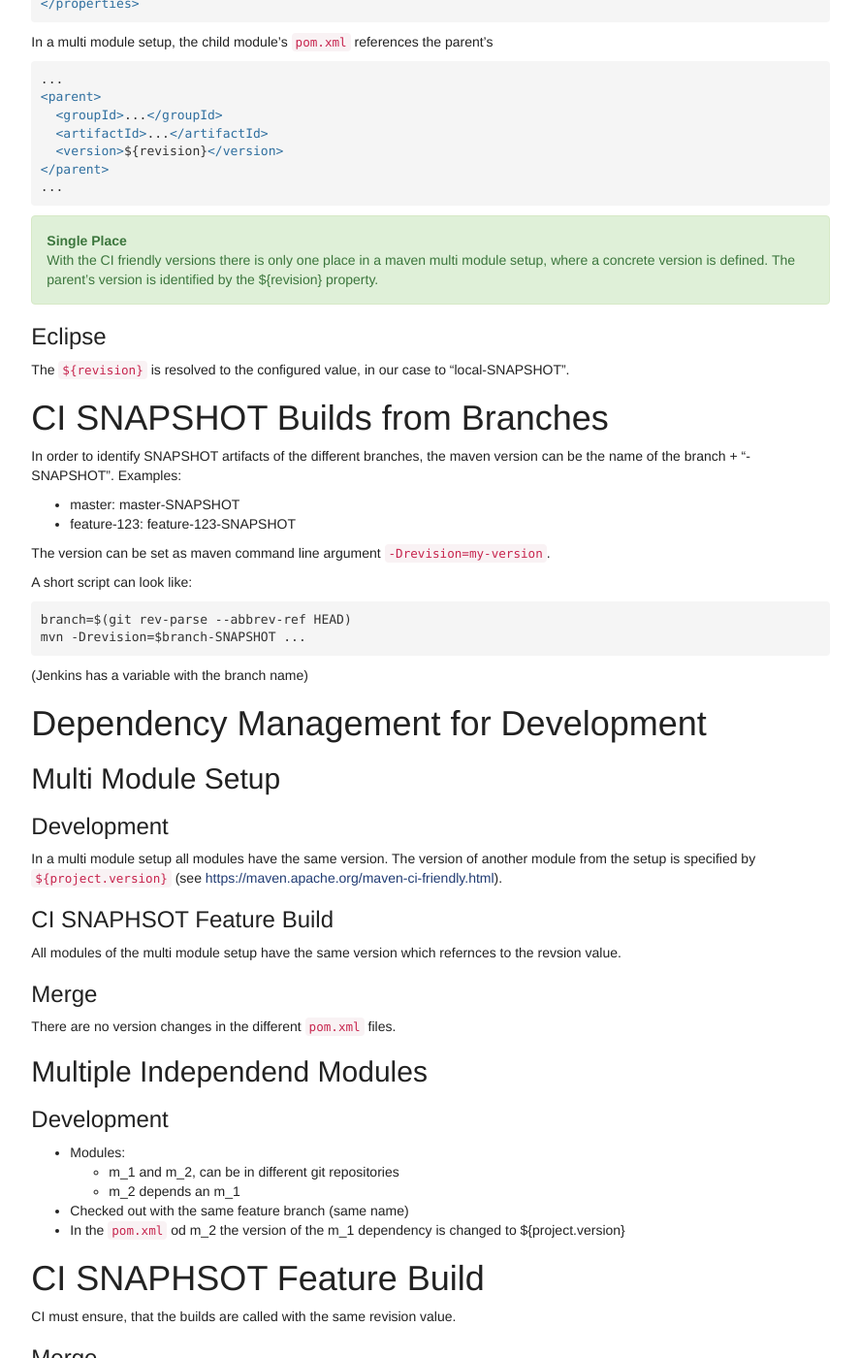
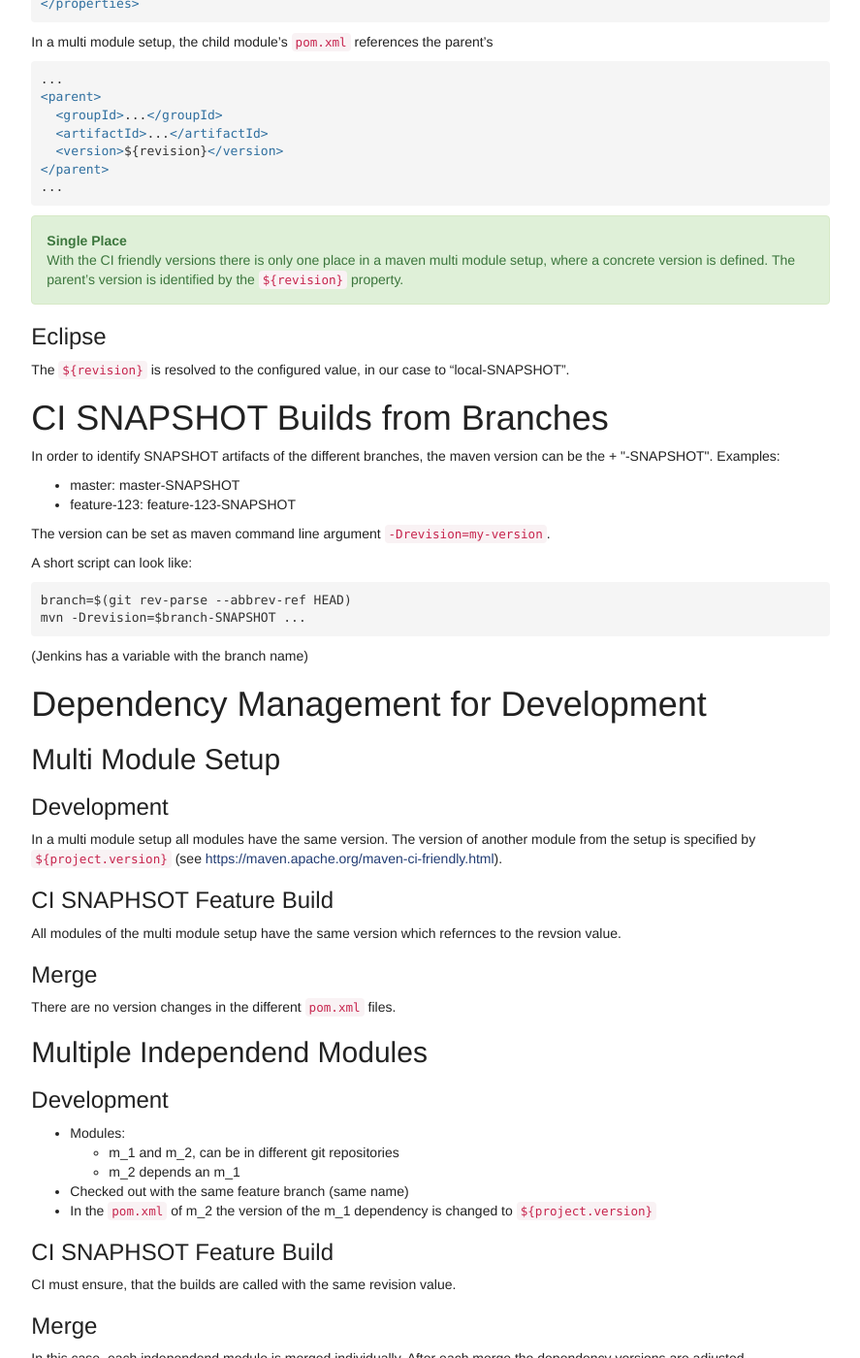
Before and after one commit to LeoNiedermeier/LeoNiedermeier.github.io, a Jekyll site: the page built from _docs/java/maven/maven_git_versions.md, in a window 1280 px wide and 1400 px high, scrolled down 835 px. Shown: the whole window at 97% size, without its empty margins (196-1083 px from the left). Built offline with Jekyll 4.4.1, drawn with Linux system fonts in a browser that asks for light colours; part of the change alters nothing that is shown; some of the changed text lies outside the part shown.

Commit message:
Update maven_git_versions.md

```diff
--- a/_docs/java/maven/maven_git_versions.md
+++ b/_docs/java/maven/maven_git_versions.md
@@ -53,7 +53,7 @@ In a multi module setup, the child module's `pom.xml` references the parent's
 ~~~
 
 {: .success title="Single Place"}
-With the CI friendly versions there is only one place in a maven multi module setup, where a concrete version is defined. The parent's version is identified by the ${revision} property.
+With the CI friendly versions there is only one place in a maven multi module setup, where a concrete version is defined. The parent's version is identified by the `${revision}` property.
 
 
 ### Eclipse
@@ -61,7 +61,7 @@ The `${revision}` is resolved to the configured value, in our case to "local-SNA
 
 # CI SNAPSHOT Builds from Branches
 
-In order to identify SNAPSHOT artifacts of the different branches, the maven version can be the name of the branch + "-SNAPSHOT". Examples:
+In order to identify SNAPSHOT artifacts of the different branches, the maven version can be the <name of the branch> + "-SNAPSHOT". Examples:
 
 * master: master-SNAPSHOT
 * feature-123: feature-123-SNAPSHOT
@@ -96,14 +96,32 @@ There are no version changes in the different `pom.xml` files.
   * m_1 and m_2, can be in different git repositories
   * m_2 depends an m_1
 * Checked out with the same feature branch (same name)
-* In the `pom.xml` od m_2 the version of the m_1 dependency is changed to ${project.version}
+* In the `pom.xml` of m_2 the version of the m_1 dependency is changed to `${project.version}`
 
-# CI SNAPHSOT Feature Build
+### CI SNAPHSOT Feature Build
 CI must ensure, that the builds are called with the same revision value.
 
 ### Merge
 In this case, each independend module is merged individually. After each merge the dependency versions are adjusted
 
 # CI Release Builds
+<https://axelfontaine.com/blog/dead-burried.html>
+* Checkout from git
+* Determine the version / revision
+* Tag with "RELEASE" + version /revision
+* commit but do not push
+* build with maven
+* push to git repo
 
-TODO
+
+TODO:
+# Additional
+
+## Add Git Information to Artifacts
+
+With https://github.com/git-commit-id/maven-git-commit-id-plugin add git commit id and other information to META-INF/MANIFEST.MF
+
+## Enforcer Rules
+### For Versions
+### For Dependencies
+* no transitive dependencies
```
